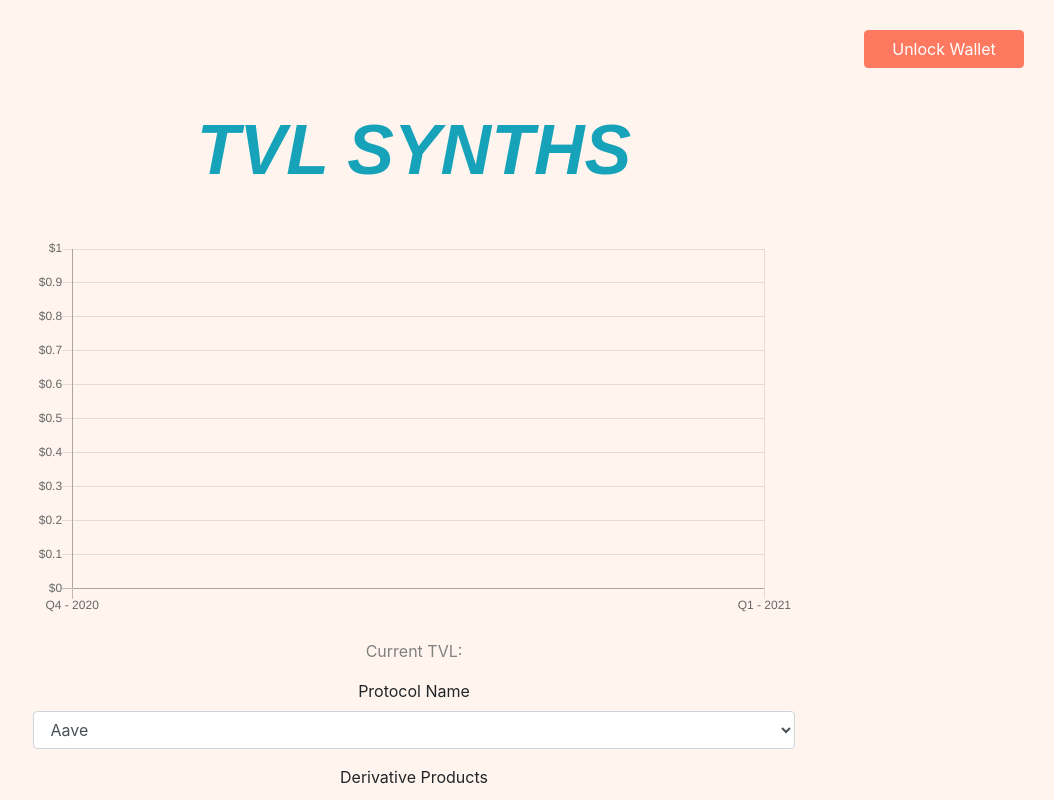
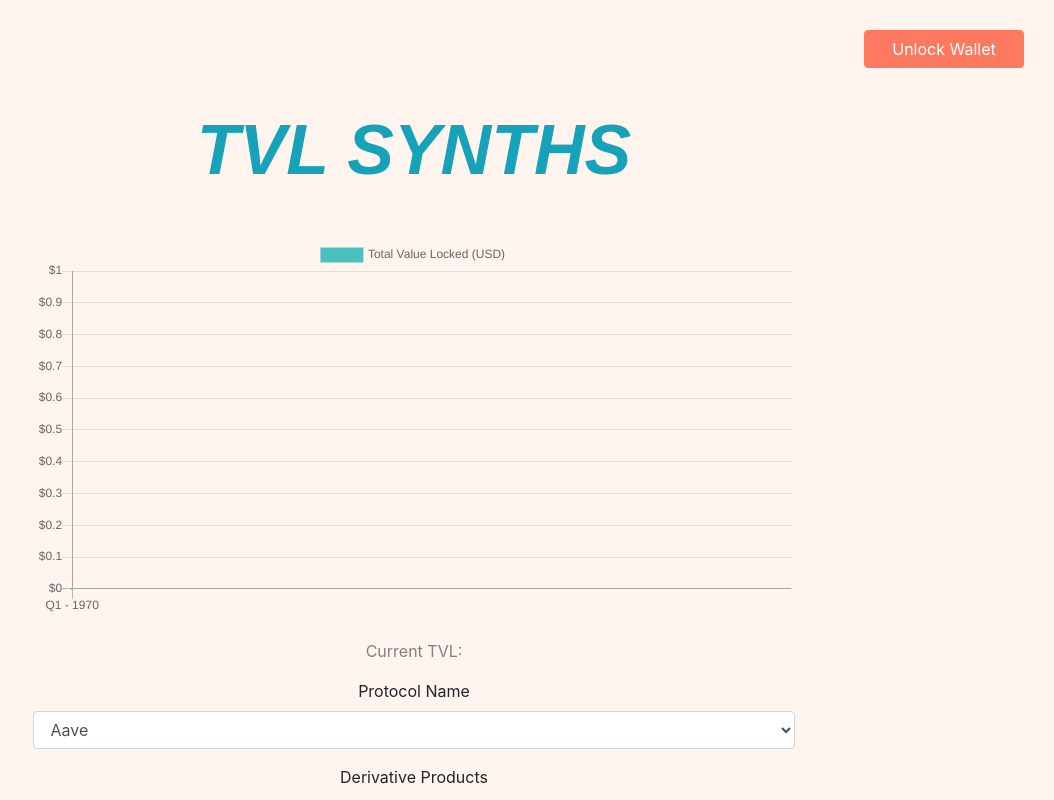
Before and after one commit to bryanjcampbell1/tvl-synthetics, a React (Create React App) app: page / in a window 1280 px wide. Shown: the top 800 px of the page, without its empty margins (226-1280 px from the left). Built offline with nearby package versions, Linux system fonts and the light colour scheme; no server answers; what web3modal would draw is missing.

Commit message:
added initial state for chart

```diff
--- a/src/ProjectChart.js
+++ b/src/ProjectChart.js
@@ -44,7 +44,35 @@ function ProjectChart(props){
         }
     }
 
-    const [graphData, setGraphData] = useState();
+    const [graphData, setGraphData] = useState({
+        labels: [],
+        datasets: [
+            {
+                label: `Total Value Locked (USD)`,
+                fill: false,
+                lineTension: 0.0,
+                backgroundColor: 'rgba(75,192,192,0.4)',
+                borderColor: 'rgba(75,192,192,1)',
+                borderCapStyle: 'butt',
+                borderDash: [],
+                borderDashOffset: 0.0,
+                borderJoinStyle: 'miter',
+                pointBorderColor: 'rgba(75,192,192,1)',
+                pointBackgroundColor: '#fff',
+                pointBorderWidth: 1,
+                pointHoverRadius: 5,
+                pointHoverBackgroundColor: 'rgba(75,192,192,1)',
+                pointHoverBorderColor: 'rgba(220,220,220,1)',
+                pointHoverBorderWidth: 2,
+                pointRadius: 1,
+                pointHitRadius: 10,
+                data: [{
+                    x: moment(0),
+                    y: 0
+                }]
+            }
+        ]
+    });
     const [tvlUSD, setTvlUSD] = useState("");
 
 
```
